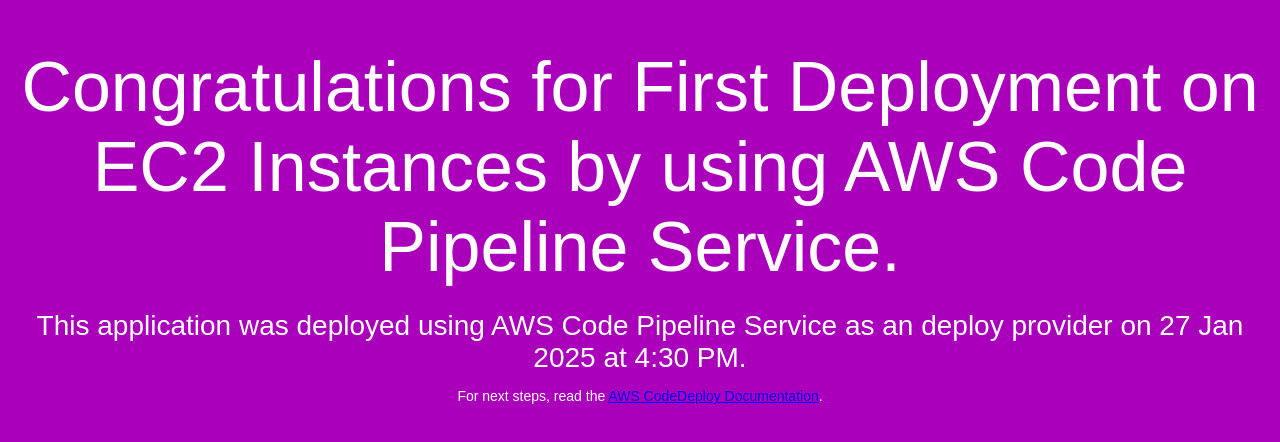
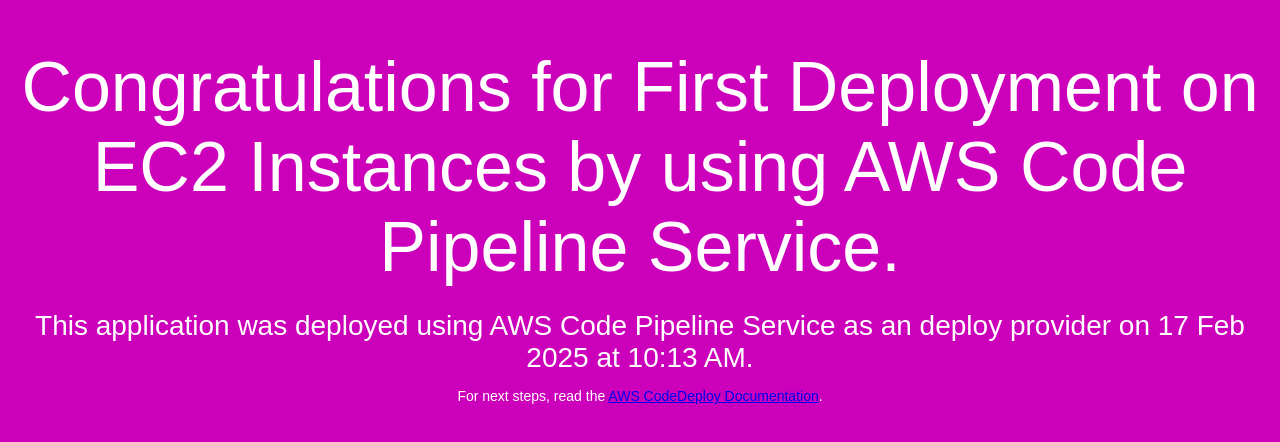
Before and after one commit to avinashbundela1987/hcljan2025, a plain HTML site: page index.html in a window 1280 px wide. Drawn offline with Linux system fonts and the light colour scheme.

Commit message:
Update index.html

```diff
--- a/index.html
+++ b/index.html
@@ -6,7 +6,7 @@
   <style>
     body {
       color: #ffffff;
-      background-color: #AA00BB;
+      background-color: #CC00BB;
       font-family: Arial, sans-serif;
       font-size: 14px;
     }
@@ -27,7 +27,7 @@
 <body>
   <div align="center">
     <h1>Congratulations for First Deployment on EC2 Instances by using AWS Code Pipeline Service.</h1>
-    <h2>This application was deployed using AWS Code Pipeline Service as an deploy provider on 27 Jan 2025 at 4:30 PM.</h2>
+    <h2>This application was deployed using AWS Code Pipeline Service as an deploy provider on 17 Feb 2025 at 10:13 AM.</h2>
     <p>For next steps, read the <a href="http://aws.amazon.com/documentation/codedeploy">AWS CodeDeploy Documentation</a>.</p>
   </div>
 </body>
```
